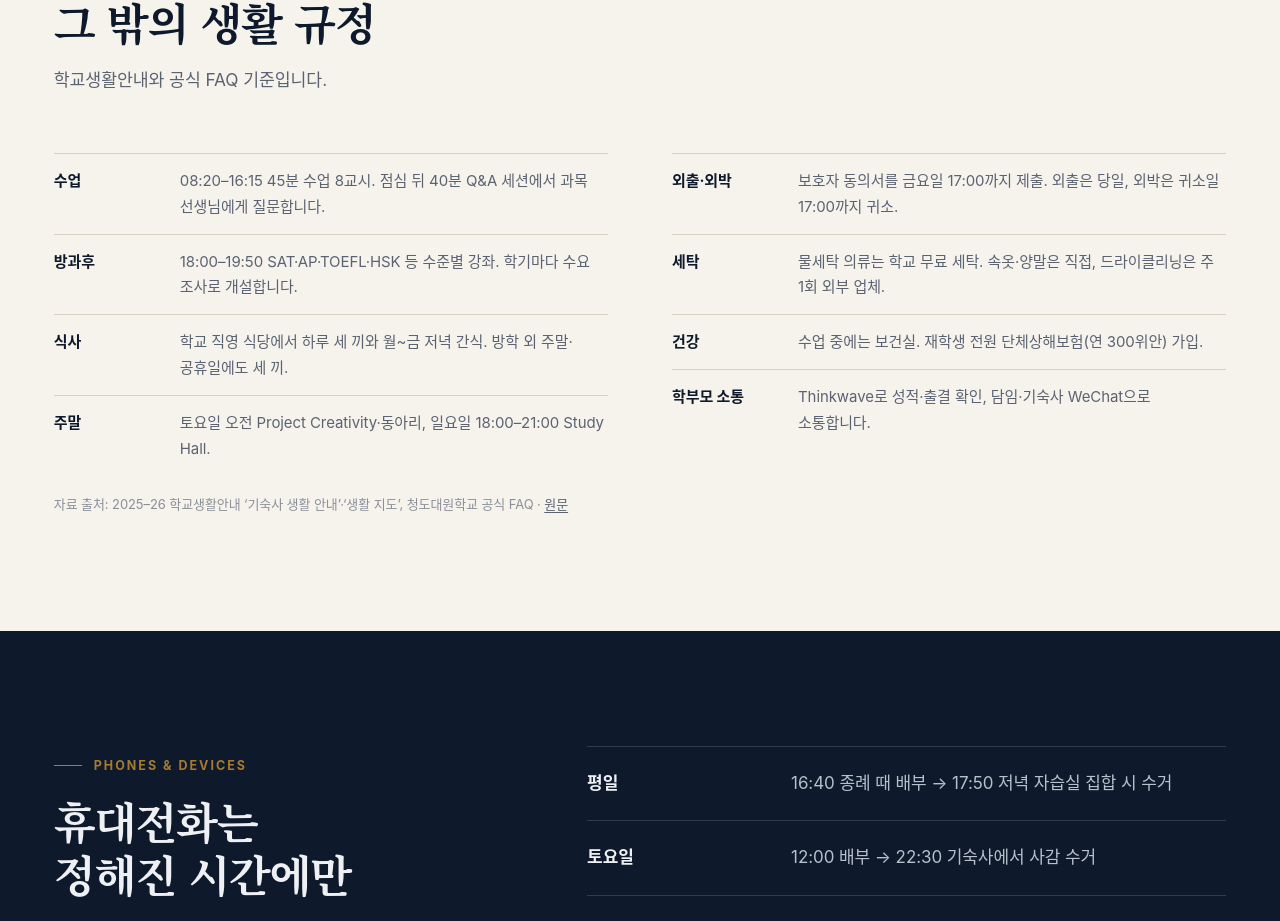
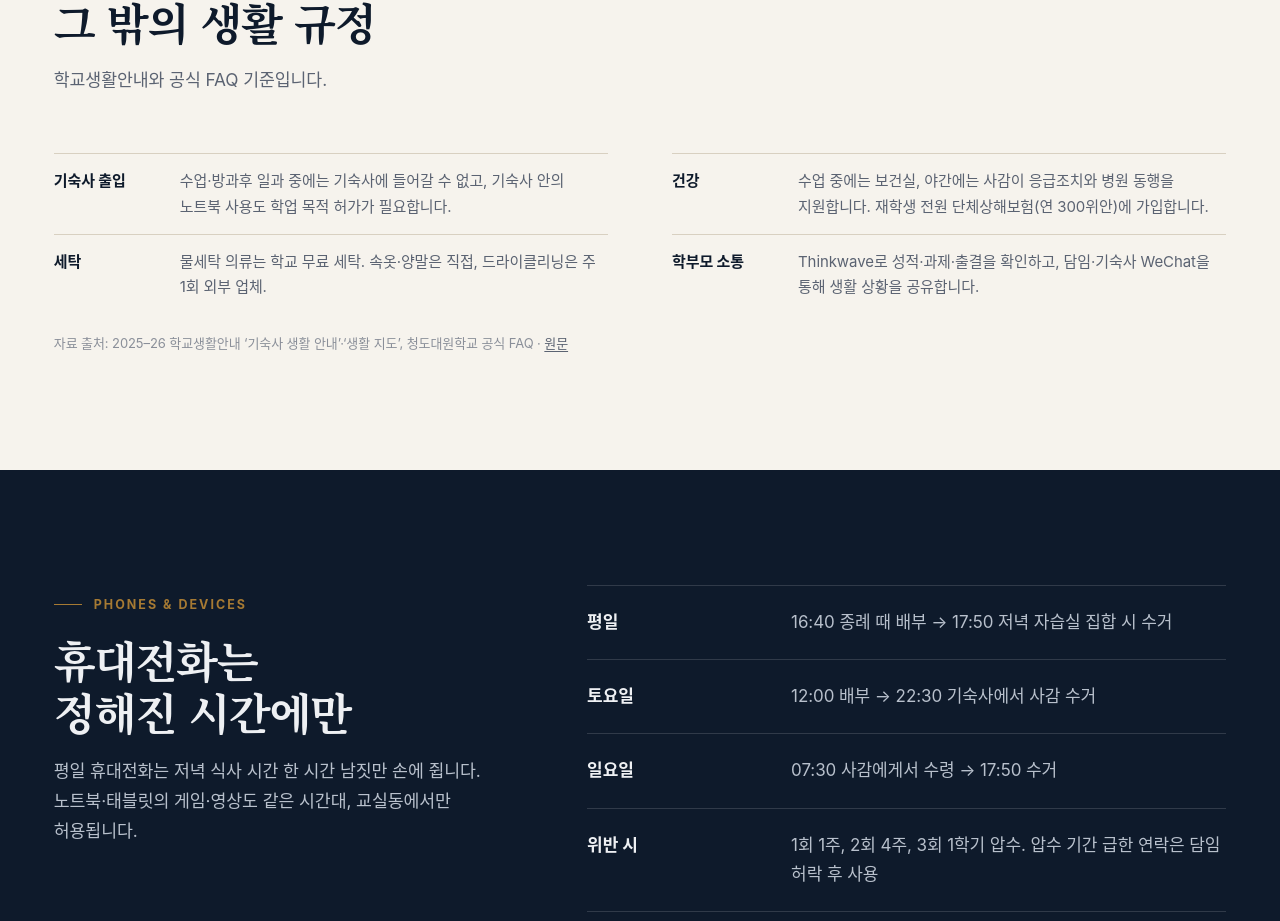
Before and after one commit to tnsuhak/qdis, a React (Vite) app: page /boarding in a window 1280 px wide. Shown: the part 1725-2646 px from the top of the page. Built offline with nearby package versions, Linux system fonts and the light colour scheme; a web font is replaced by a local one.

Commit message:
Reduce duplicate boarding-life content

```diff
--- a/components/life/Life.tsx
+++ b/components/life/Life.tsx
@@ -180,14 +180,10 @@ export function KeyBoarding() {
   );
 }
 
-/** 핵심 5가지 외의 생활 규정 */
+/** 기숙사 페이지에서 확인할 생활관리 세부 규정 */
 export const OTHER_CARE: Array<[string, string]> = [
-  ['수업', '08:20–16:15 45분 수업 8교시. 점심 뒤 40분 Q&A 세션에서 과목 선생님에게 질문합니다.'],
-  ['방과후', '18:00–19:50 SAT·AP·TOEFL·HSK 등 수준별 강좌. 학기마다 수요 조사로 개설합니다.'],
-  ['식사', '학교 직영 식당에서 하루 세 끼와 월~금 저녁 간식. 방학 외 주말·공휴일에도 세 끼.'],
-  ['주말', '토요일 오전 Project Creativity·동아리, 일요일 18:00–21:00 Study Hall.'],
-  ['외출·외박', '보호자 동의서를 금요일 17:00까지 제출. 외출은 당일, 외박은 귀소일 17:00까지 귀소.'],
+  ['기숙사 출입', '수업·방과후 일과 중에는 기숙사에 들어갈 수 없고, 기숙사 안의 노트북 사용도 학업 목적 허가가 필요합니다.'],
   ['세탁', '물세탁 의류는 학교 무료 세탁. 속옷·양말은 직접, 드라이클리닝은 주 1회 외부 업체.'],
-  ['건강', '수업 중에는 보건실. 재학생 전원 단체상해보험(연 300위안) 가입.'],
-  ['학부모 소통', 'Thinkwave로 성적·출결 확인, 담임·기숙사 WeChat으로 소통합니다.'],
+  ['건강', '수업 중에는 보건실, 야간에는 사감이 응급조치와 병원 동행을 지원합니다. 재학생 전원 단체상해보험(연 300위안)에 가입합니다.'],
+  ['학부모 소통', 'Thinkwave로 성적·과제·출결을 확인하고, 담임·기숙사 WeChat을 통해 생활 상황을 공유합니다.'],
 ];
```
